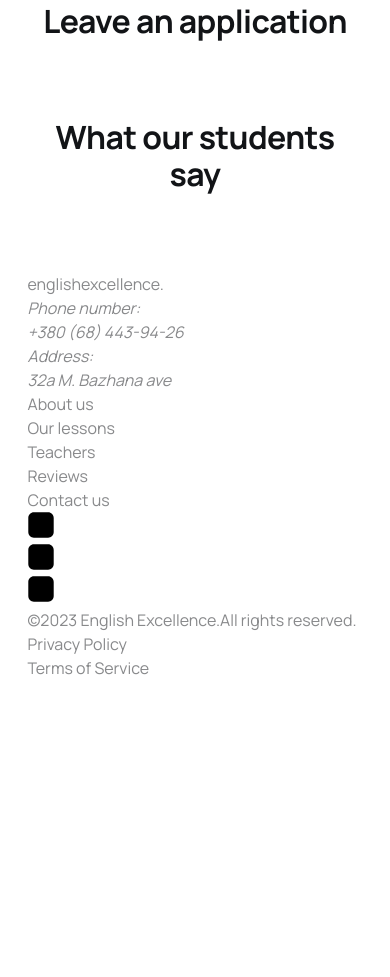
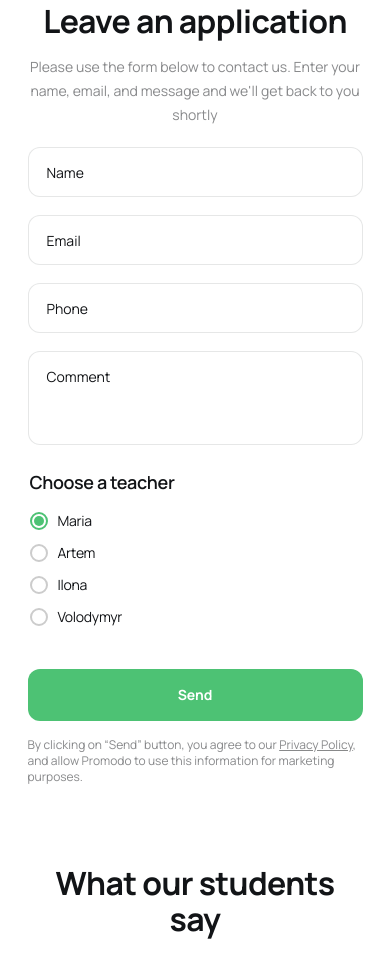
Before and after one commit to VolodymyrKh/goit-markup-fp, a website built with Vite: page src/index.html in a window 390 px wide. Shown: the part 2605-3582 px from the top of the page. Before the commit the page ends 3285 px from the top, so only its background shows below. Built offline with nearby package versions, Linux system fonts and the light colour scheme; files whose address does not match are found by name.

Commit message:
Add form with styles for mobile

```diff
--- a/src/css/application-form.css
+++ b/src/css/application-form.css
@@ -0,0 +1,116 @@
+@media screen {
+  .form-input {
+    width: 100%;
+    height: 50px;
+    margin-bottom: 18px;
+    border: 1px solid rgba(18, 20, 23, 0.1);
+    border-radius: 12px;
+    padding-left: 18px;
+    outline: transparent;
+    transition: border-color var(--transition-duration-and-func);
+  }
+
+  .form-input::placeholder {
+    font-weight: 400;
+    font-size: 14px;
+    line-height: 1.29;
+    color: var(--black);
+  }
+
+  .form-input:focus {
+    border-color: var(--green);
+  }
+
+  .form-text-area {
+    padding-top: 16px;
+    resize: none;
+    height: 94px;
+    margin-bottom: 20px;
+  }
+
+  .app-form-teacher-group {
+    display: flex;
+    flex-direction: column;
+    row-gap: 8px;
+    padding-inline: 0;
+    padding-block: 0;
+    margin-bottom: 40px;
+    border: none;
+  }
+
+  .app-form-teacher-group-title {
+    margin-bottom: 14px;
+    font-weight: 600;
+    font-size: 18px;
+    line-height: 1.33;
+    letter-spacing: -0.02em;
+    color: var(--black);
+  }
+
+  .radio-label {
+    display: flex;
+    align-items: center;
+    gap: 10px;
+    cursor: pointer;
+    font-weight: 400;
+    font-size: 14px;
+    line-height: 1.71;
+    letter-spacing: -0.02em;
+    color: var(--black);
+  }
+
+  .radio-input {
+    display: none;
+  }
+
+  .custom-radio {
+    width: 18px;
+    height: 18px;
+    border: 2px solid #ccc;
+    border-radius: 50%;
+    position: relative;
+    transition: border-color var(--transition-duration-and-func);
+  }
+
+  .custom-radio::after {
+    content: "";
+    position: absolute;
+    width: 10px;
+    height: 10px;
+    background: var(--green);
+    border-radius: 50%;
+    top: 50%;
+    left: 50%;
+    transform: translate(-50%, -50%) scale(0);
+    transition: transform var(--transition-duration-and-func);
+  }
+
+  .radio-input:checked + .custom-radio {
+    border-color: var(--green);
+  }
+
+  .radio-input:checked + .custom-radio::after {
+    transform: translate(-50%, -50%) scale(1);
+  }
+
+  .app-form-submit-button {
+    margin-bottom: 16px;
+  }
+
+  .form-privacy-policy {
+    font-weight: 400;
+    font-size: 12px;
+    line-height: 1.33;
+    color: rgba(18, 20, 23, 0.5);
+  }
+
+  .form-privacy-policy-link {
+    text-decoration: underline;
+  }
+}
+
+@media screen and (min-width: 768px) {
+  .section-application-description {
+    max-width: 709px;
+  }
+}
--- a/src/partials/application-form.html
+++ b/src/partials/application-form.html
@@ -1,5 +1,92 @@
-<section class="section">
+<section id="leave-application" class="section">
   <div class="container">
     <h2 class="section-title">Leave an application</h2>
+
+    <p class="section-description section-application-description">
+      Please use the form below to contact us. Enter your name, email, and message and we'll get back to you shortly
+    </p>
+
+    <div class="application-thumb">
+
+    </div>
+
+    <form action="#" class="app-form">
+      <label for="name" class="visually-hidden">Name</label>
+      <input
+        id="name"
+        class="form-input"
+        type="text"
+        name="name"
+        placeholder="Name"
+        minlength="2"
+        maxlength="50"
+        pattern="[A-Za-zА-Яа-яІіЇїЄє\s'-]+"
+        title="Name should contain only letters, spaces, apostrophes, or hyphens (2-50 characters)"
+        required
+      />
+
+      <label for="email" class="visually-hidden">Email</label>
+      <input
+        id="email"
+        class="form-input"
+        type="email"
+        name="email"
+        placeholder="Email"
+        required
+      />
+
+      <label for="phone" class="visually-hidden">Phone</label>
+      <input
+        id="phone"
+        class="form-input"
+        type="tel"
+        name="phone"
+        placeholder="Phone"
+        pattern="\+?[0-9]{7,15}"
+        title="Phone number should contain only digits and may start with a plus sign (7-15 digits)"
+        required
+      />
+
+      <label for="comment" class="visually-hidden">Comment</label>
+      <textarea
+        id="comment"
+        class="form-input form-text-area"
+        name="message"
+        placeholder="Comment"
+        minlength="10"
+        maxlength="500"
+      ></textarea>
+
+      <fieldset class="app-form-teacher-group">
+        <legend class="app-form-teacher-group-title">Choose a teacher</legend>
+
+        <label class="radio-label">
+          <input class="radio-input" type="radio" name="teacher" value="maria" checked>
+          <span class="custom-radio"></span>
+          Maria
+        </label>
+        <label class="radio-label">
+          <input class="radio-input" type="radio" name="teacher" value="artem">
+          <span class="custom-radio"></span>
+          Artem
+        </label>
+        <label class="radio-label">
+          <input class="radio-input" type="radio" name="teacher" value="ilona">
+          <span class="custom-radio"></span>
+          Ilona
+        </label>
+        <label class="radio-label">
+          <input class="radio-input" type="radio" name="teacher" value="volodymyr">
+          <span class="custom-radio"></span>
+          Volodymyr
+        </label>
+      </fieldset>
+
+      <button type="submit" class="button app-form-submit-button">Send</button>
+      <p class="form-privacy-policy">
+        By clicking on “Send” button, you agree to our <a class="form-privacy-policy-link" href="/">Privacy Policy</a>,
+        and allow Promodo to use this information for marketing purposes.
+      </p>
+    </form>
   </div>
 </section>
```
